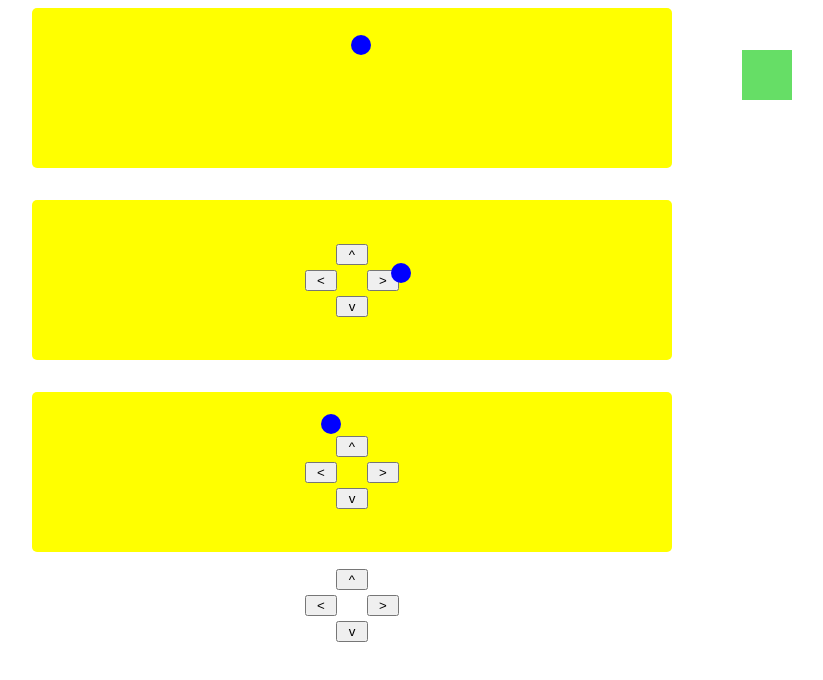
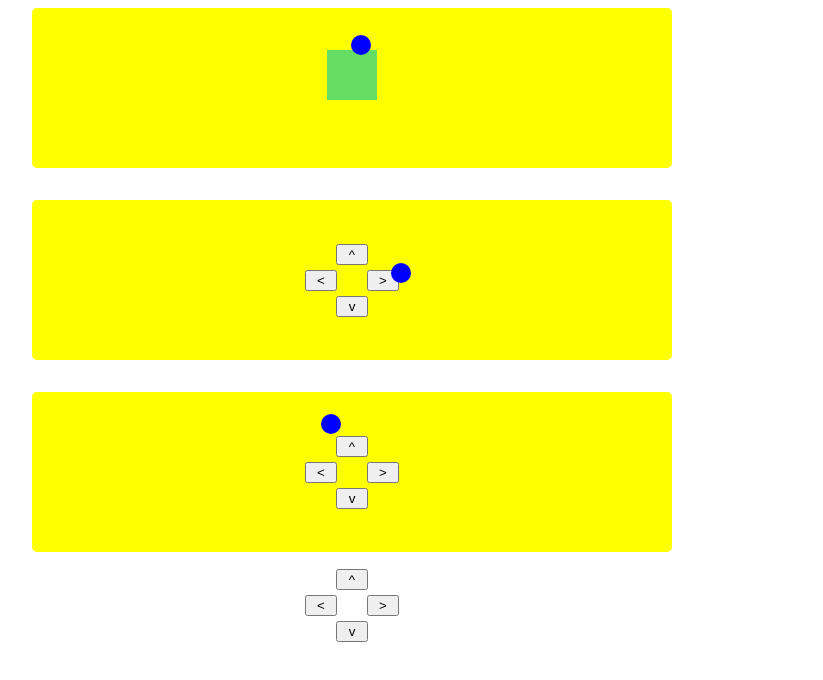
Before and after one commit to aqsaaqeel/ui-practise, a React (Create React App) app: page / in a window 1280 px wide. Shown: the top 680 px of the page, without its empty margins (288-1111 px from the left). Built offline with nearby package versions, Linux system fonts and the light colour scheme.

Commit message:
refactor

```diff
--- a/src/App.js
+++ b/src/App.js
@@ -1,7 +1,7 @@
 import React, { useState } from "react";
 import { Box } from "./components/box/Box";
 import { Controls } from "./components/controls/Controls";
-import {SuccessBox} from "./components/success-box/SuccessBox";
+import { SuccessBox } from "./components/success-box/SuccessBox";
 import "./App.css";
 
 function App() {
@@ -50,7 +50,7 @@ function App() {
   // Function to check if the ball is inside the success box
   const checkSuccess = (position) => {
     // Define the position and dimensions of the SuccessBox
-    const successBoxPosition = { x: 675, y: 30 };
+    const successBoxPosition = { x: 375, y: 30 };
     const successBoxDimensions = { width: 52, height: 52 };
 
     const isInsideSuccessBox =
@@ -70,6 +70,7 @@ function App() {
     <div className="App">
       <div className="individual-container">
         <Box ballPosition={ballPosition[0]} />
+        <SuccessBox successMessage={successMessage} />
       </div>
       <div className="individual-container">
         <Box ballPosition={ballPosition[1]} />
@@ -83,7 +84,6 @@ function App() {
         <div style={{ height: "10px", marginTop: "2rem" }}></div>
         <Controls boxIndex={2} moveHandler={moveBallHandler} />
       </div>
-      <SuccessBox successMessage={successMessage} />
     </div>
   );
 }
--- a/src/components/success-box/SuccessBox.css
+++ b/src/components/success-box/SuccessBox.css
@@ -1,9 +1,11 @@
-
-.success-box{
+.success-box {
     position: absolute;
     width: 50px;
     height: 50px;
     background-color: rgb(102, 222, 102);
-    right: 200px;
     top: 50px;
-}
+    /* Add Flexbox properties */
+    display: flex;
+    justify-content: flex-end;
+    /* OR justify-self: end; if you prefer using grid */
+  }
```
